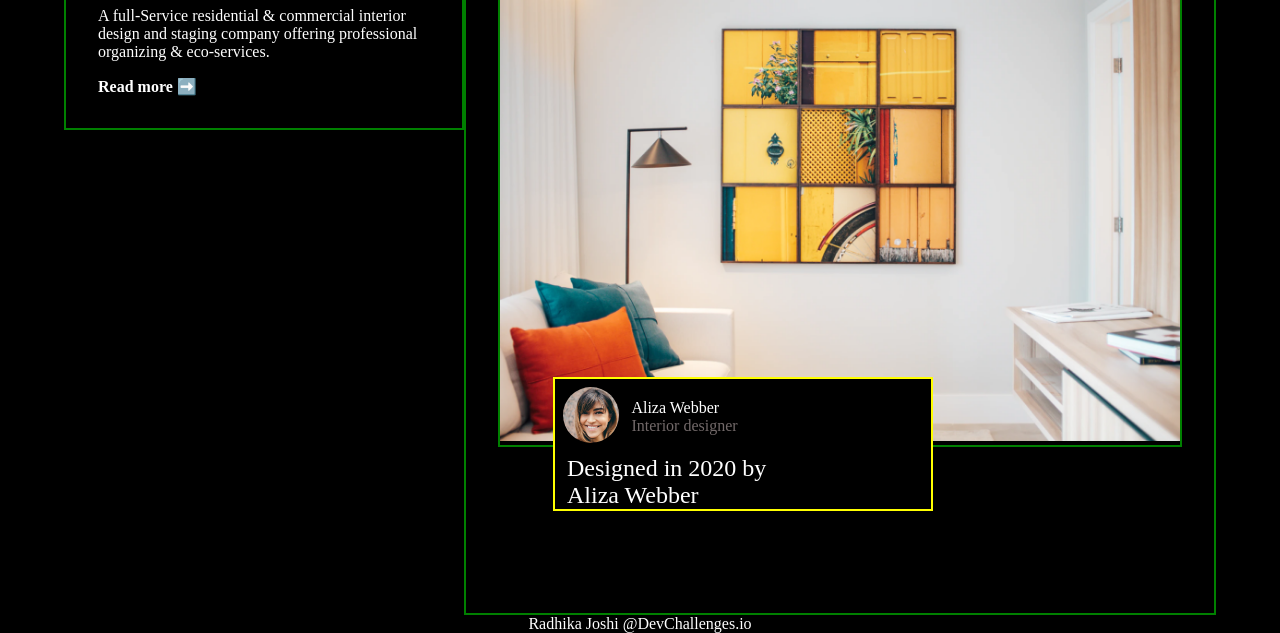
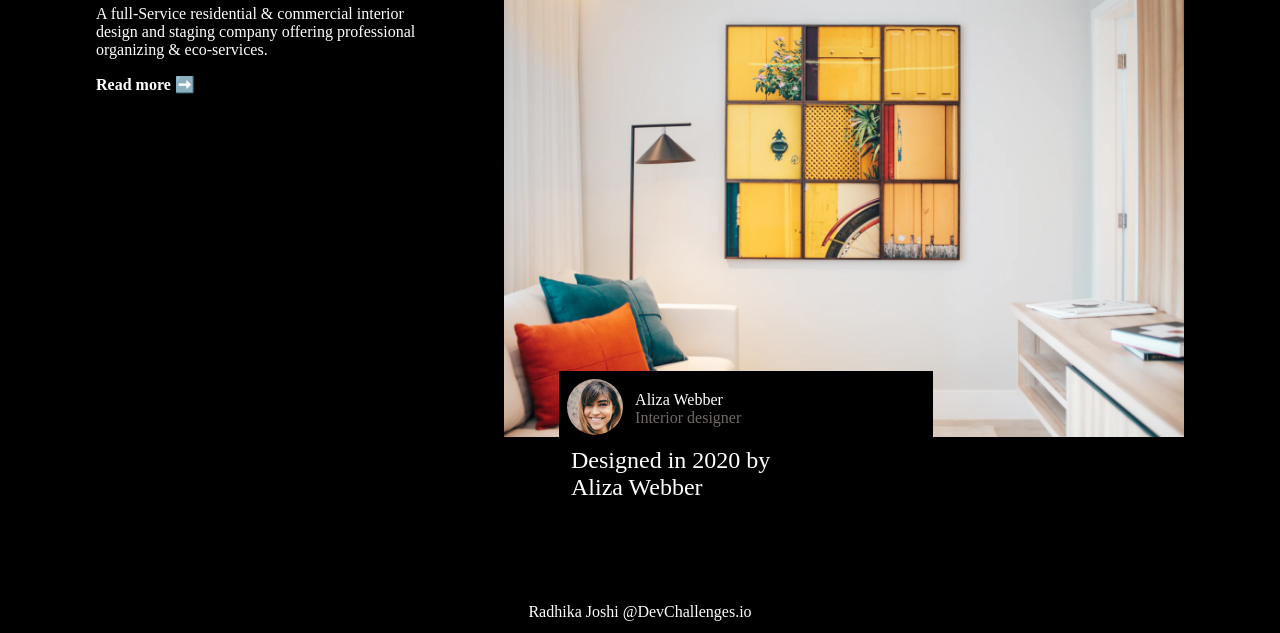
Before and after one commit to RadhikaRJ/devchallengesio_interior_consultant, a plain HTML site: page index.html in a window 1280 px wide. Shown: the part 201-834 px from the top of the page. Drawn offline with Linux system fonts and the light colour scheme.

Commit message:
fix: remove borders

```diff
--- a/styles.css
+++ b/styles.css
@@ -88,7 +88,7 @@ nav a:focus {
     justify-content: space-between;
 }
 .columns{
-    border:2px solid green;
+    /* border:2px solid green; */
     padding:2em;
     height:fit-content;
 }
@@ -106,7 +106,7 @@ nav a:focus {
     position: relative;
 }
 .img-only{
-    border: 2px solid green;
+    /* border: 2px solid green; */
     z-index:0;
 
 }
@@ -120,7 +120,7 @@ nav a:focus {
     position:relative;
     top:-70px;
     right:-55px;
-    border: 2px solid yellow;
+    /* border: 2px solid yellow; */
     width:55%;
     height:fit-content;
     margin-bottom:0;
```
